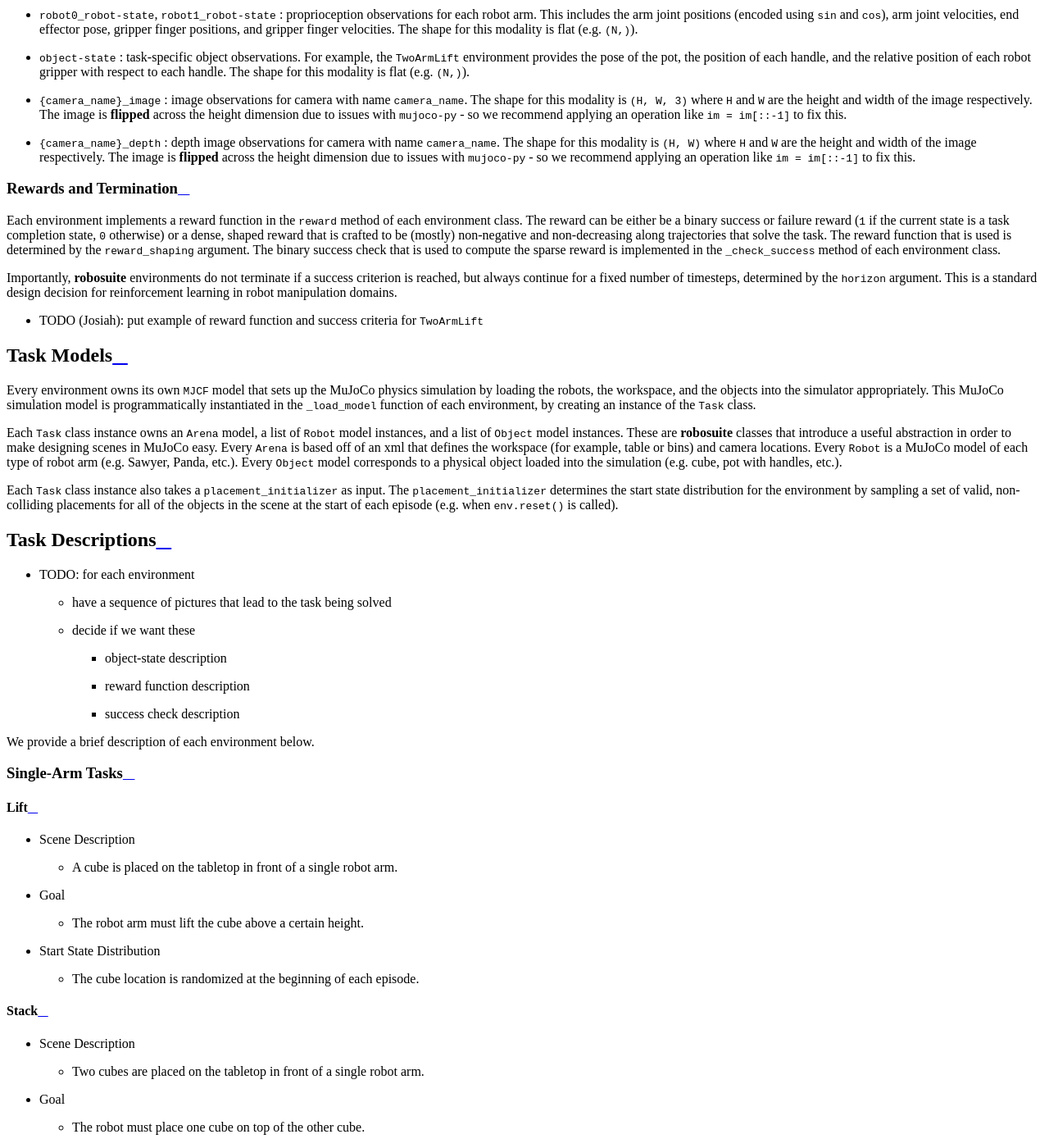
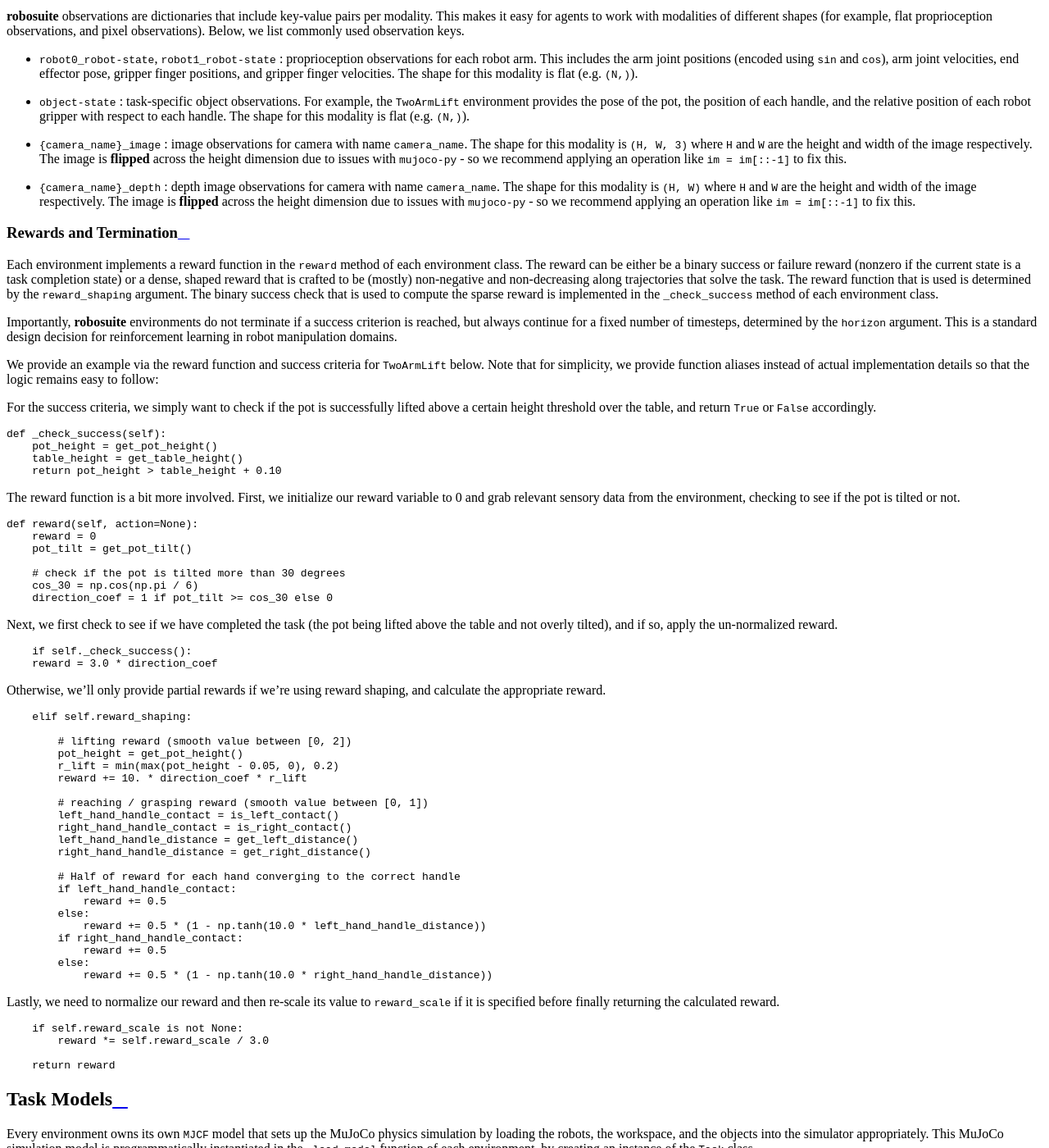
Before and after one commit to ARISE-Initiative/robosuite, a Sphinx documentation site: the page built from docs/modules/environments.md, in a window 1280 px wide and 1400 px high, scrolled down 3237 px. Shown: the whole window at 82% size. Built offline with Sphinx 7.4.7 and the Read the Docs theme 2.0.0, drawn with Linux system fonts in a browser that asks for light colours; some of the changed text lies outside the part shown.

Commit message:
update environments module doc

````diff
--- a/docs/modules/environments.md
+++ b/docs/modules/environments.md
@@ -71,9 +71,9 @@
 
 We provide a few additional details on a few keyword arguments below to highlight the modular structure of creating **robosuite** environments, and how easy it is to configure different environment features.
 
-- `robots` : this argument can be used to easily instantiate tasks with different robot arms. For example, we could change the task to use two "Jaco" robots by passing `robots=["Jaco", "Jaco"]`
-- `gripper_types` : this argument can be used to easily swap out different grippers for each robot arm. For example, suppose we want to swap the default grippers for the arms in the example above. We could just pass `gripper_types=["PandaGripper", "RethinkGripper"]` to achieve this
-- `controller_configs` : this argument can be used to easily replace the action space for each robot arm. For example, if we would like to control the arm using joint velocities instead of OSC, we could use `load_controller_config(default_controller="JOINT_VELOCITY")` in the example above
+- `robots` : this argument can be used to easily instantiate tasks with different robot arms. For example, we could change the task to use two "Jaco" robots by passing `robots=["Jaco", "Jaco"]`. Once the environment is initialized, these robots (as captured by the [Robot](robots) class) can be accessed via the `robots` array attribute within the environment, i.e.: `env.robots[i]` for the `ith` robot arm in the environment.
+- `gripper_types` : this argument can be used to easily swap out different grippers for each robot arm. For example, suppose we want to swap the default grippers for the arms in the example above. We could just pass `gripper_types=["PandaGripper", "RethinkGripper"]` to achieve this. Note that a single type can also be used to automatically broadcast the same gripper type across all arms.
+- `controller_configs` : this argument can be used to easily replace the action space for each robot arm. For example, if we would like to control the arm using joint velocities instead of OSC, we could use `load_controller_config(default_controller="JOINT_VELOCITY")` in the example above. Similar to `gripper_types` this value can either be per-arm specific or a single configuration to broadcast to all robot arms.
 - `env_configuration` : this argument is used for two-arm tasks to easily configure how the robots are oriented with respect to one another. For example, in the `TwoArmLift` environment, we could pass `env_configuration="single-arm-parallel"` instead so that the robot arms are located next to each other, instead of opposite each other
 
 ## Interacting with an Environment
@@ -112,11 +112,71 @@
 
 ### Rewards and Termination
 
-Each environment implements a reward function in the `reward` method of each environment class. The reward can be either be a binary success or failure reward (`1` if the current state is a task completion state, `0` otherwise) or a dense, shaped reward that is crafted to be (mostly) non-negative and non-decreasing along trajectories that solve the task. The reward function that is used is determined by the `reward_shaping` argument. The binary success check that is used to compute the sparse reward is implemented in the  `_check_success` method of each environment class.
+Each environment implements a reward function in the `reward` method of each environment class. The reward can be either be a binary success or failure reward (nonzero if the current state is a task completion state) or a dense, shaped reward that is crafted to be (mostly) non-negative and non-decreasing along trajectories that solve the task. The reward function that is used is determined by the `reward_shaping` argument. The binary success check that is used to compute the sparse reward is implemented in the  `_check_success` method of each environment class.
 
 Importantly, **robosuite** environments do not terminate if a success criterion is reached, but always continue for a fixed number of timesteps, determined by the `horizon` argument. This is a standard design decision for reinforcement learning in robot manipulation domains.
 
-- TODO (Josiah): put example of reward function and success criteria for `TwoArmLift`
+We provide an example via the reward function and success criteria for `TwoArmLift` below.  Note that for simplicity, we provide function aliases instead of actual implementation details so that the logic remains easy to follow:
+
+For the success criteria, we simply want to check if the pot is successfully lifted above a certain height threshold over the table, and return `True` or `False` accordingly.
+
+```python
+def _check_success(self):
+    pot_height = get_pot_height()
+    table_height = get_table_height()
+    return pot_height > table_height + 0.10
+```
+
+The reward function is a bit more involved. First, we initialize our reward variable to 0 and grab relevant sensory data from the environment, checking to see if the pot is tilted or not.
+```python
+def reward(self, action=None):
+    reward = 0
+    pot_tilt = get_pot_tilt()
+
+    # check if the pot is tilted more than 30 degrees
+    cos_30 = np.cos(np.pi / 6)
+    direction_coef = 1 if pot_tilt >= cos_30 else 0
+```
+
+Next, we first check to see if we have completed the task (the pot being lifted above the table and not overly tilted), and if so, apply the un-normalized reward.
+```python
+    if self._check_success():
+    reward = 3.0 * direction_coef
+```
+
+Otherwise, we'll only provide partial rewards if we're using reward shaping, and calculate the appropriate reward.
+```python
+    elif self.reward_shaping:
+
+        # lifting reward (smooth value between [0, 2])
+        pot_height = get_pot_height()
+        r_lift = min(max(pot_height - 0.05, 0), 0.2)
+        reward += 10. * direction_coef * r_lift
+
+        # reaching / grasping reward (smooth value between [0, 1])
+        left_hand_handle_contact = is_left_contact()
+        right_hand_handle_contact = is_right_contact()
+        left_hand_handle_distance = get_left_distance()
+        right_hand_handle_distance = get_right_distance()
+
+        # Half of reward for each hand converging to the correct handle
+        if left_hand_handle_contact:
+            reward += 0.5
+        else:
+            reward += 0.5 * (1 - np.tanh(10.0 * left_hand_handle_distance))
+        if right_hand_handle_contact:
+            reward += 0.5
+        else:
+            reward += 0.5 * (1 - np.tanh(10.0 * right_hand_handle_distance))
+```
+
+Lastly, we need to normalize our reward and then re-scale its value to `reward_scale` if it is specified before finally returning the calculated reward.
+```python
+    if self.reward_scale is not None:
+        reward *= self.reward_scale / 3.0
+
+    return reward
+```
 
 ## Task Models
 
````
